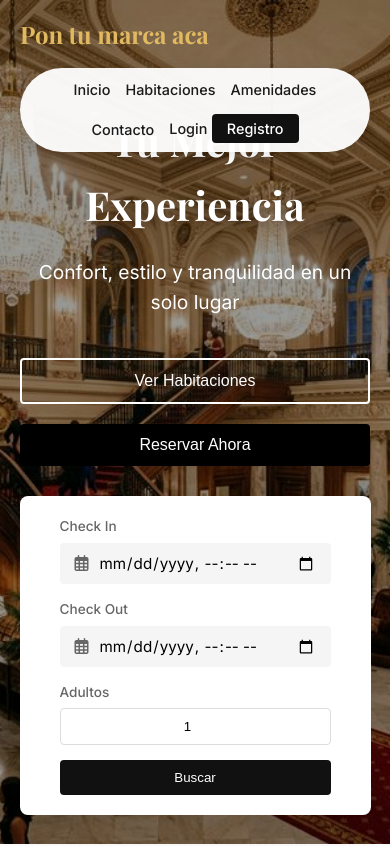
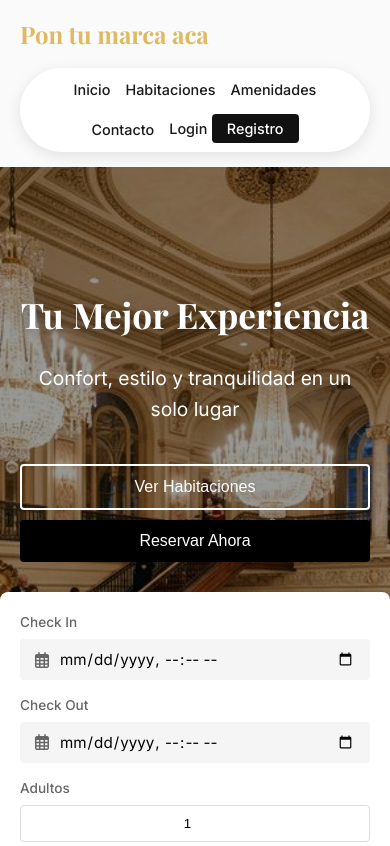
Before and after one commit to JhonRG15/hotel-landing-page, a website: page index.html in a window 390 px wide. Shown: the top 846 px of the page. Drawn offline with nearby package versions, Linux system fonts and the light colour scheme; no server answers.

Commit message:
Fix h1 responsiveness and polish layout across all pages

```diff
--- a/style.css
+++ b/style.css
@@ -162,7 +162,7 @@ h4 {
 
 .hero-content h1 {
     color: var(--white);
-    font-size: 4rem;
+    font-size: clamp(2.5rem, 8vw, 4rem);
     margin-bottom: 20px;
     text-shadow: 0 2px 10px rgba(0, 0, 0, 0.3);
 }
@@ -551,6 +551,7 @@ h4 {
         padding: 15px 20px !important;
         flex-direction: column;
         gap: 15px;
+        position: relative; /* Evitar que tape el contenido en móvil si era absolute */
     }
 
     .nav-links {
@@ -563,6 +564,7 @@ h4 {
 
     .contact-container {
         flex-direction: column;
+        gap: 30px;
     }
 
     .footer-container {
@@ -574,10 +576,15 @@ h4 {
         flex-direction: column;
         margin-top: 30px;
         gap: 15px;
-        width: 90%;
+        width: 100%;
+        padding: 20px;
     }
 
     .booking-item {
+        width: 100%;
+    }
+
+    .input-wrapper {
         width: 100%;
     }
 
@@ -595,19 +602,20 @@ h4 {
 
     .hero {
         min-height: auto;
-        padding-top: 120px;
-        padding-bottom: 40px;
+        padding-top: 80px;
+        padding-bottom: 60px;
     }
 }
 
 @media (max-width: 600px) {
     .hero-content h1 {
-        font-size: 2.5rem;
+        font-size: 2.2rem; /* Refuerzo para móviles muy pequeños */
     }
 
     .hero-buttons {
         flex-direction: column;
         width: 100%;
+        gap: 10px;
     }
 
     .hero-buttons a {
@@ -628,14 +636,20 @@ h4 {
 
     .amenity-img-box {
         width: 100%;
+        height: 200px;
     }
 
     .footer-container {
         grid-template-columns: 1fr;
+        text-align: center;
+    }
+
+    .social-links {
+        justify-content: center;
     }
 
     .section-header h2 {
-        font-size: 2rem;
+        font-size: 1.8rem;
     }
 }
 
```
Also changed, not shown: checkout.html (+4 -0 lines), dashboard.html (+1 -1 lines), login.html (+3 -0 lines), register.html (+3 -0 lines).
